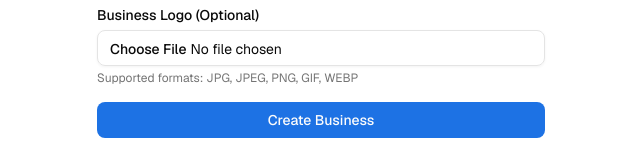
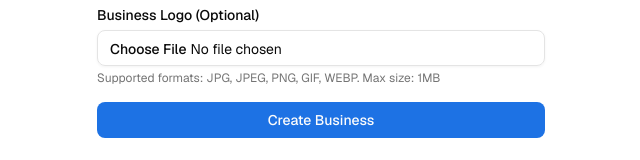
Before and after one commit to kadekedwin/billforge-fe, a Next.js app: page /businesses in a window 1280 px wide. Shown: the part 538-698 px from the top of the page, without its empty margins (319-959 px from the left). Built offline with nearby package versions, Linux system fonts and the light colour scheme; no server answers; sample sign-in values are in the browser's storage.

Commit message:
create image input max size, 1mb max

```diff
--- a/app/(main)/businesses/page.tsx
+++ b/app/(main)/businesses/page.tsx
@@ -104,6 +104,12 @@ export default function BusinessesPage() {
     const handleImageChange = (e: React.ChangeEvent<HTMLInputElement>) => {
         const file = e.target.files?.[0];
         if (file) {
+            // Check file size (1MB = 1048576 bytes)
+            if (file.size > 1048576) {
+                setError('Image size must be less than 1MB');
+                e.target.value = ''; // Clear the input
+                return;
+            }
             setSelectedImage(file);
             setImageDeleted(false);
             const reader = new FileReader();
@@ -463,7 +469,7 @@ export default function BusinessesPage() {
                                                 className="cursor-pointer"
                                             />
                                             <p className="text-xs text-muted-foreground mt-1">
-                                                Supported formats: JPG, JPEG, PNG, GIF, WEBP
+                                                Supported formats: JPG, JPEG, PNG, GIF, WEBP. Max size: 1MB
                                             </p>
                                         </div>
                                     </div>
--- a/app/(main)/items/page.tsx
+++ b/app/(main)/items/page.tsx
@@ -206,6 +206,12 @@ export default function ItemsPage() {
         if (file) {
             if (!file.type.startsWith('image/')) {
                 setError('Please select an image file');
+                return;
+            }
+            // Check file size (1MB = 1048576 bytes)
+            if (file.size > 1048576) {
+                setError('Image size must be less than 1MB');
+                e.target.value = ''; // Clear the input
                 return;
             }
             setSelectedImage(file);
@@ -641,7 +647,7 @@ export default function ItemsPage() {
                                                     className="cursor-pointer"
                                                 />
                                                 <p className="text-xs text-muted-foreground mt-1">
-                                                    Supported formats: JPG, JPEG, PNG, GIF, WEBP
+                                                    Supported formats: JPG, JPEG, PNG, GIF, WEBP. Max size: 1MB
                                                 </p>
                                             </div>
                                         </div>
--- a/components/business-onboarding.tsx
+++ b/components/business-onboarding.tsx
@@ -54,6 +54,12 @@ export function BusinessOnboarding() {
   const handleImageChange = (e: React.ChangeEvent<HTMLInputElement>) => {
     const file = e.target.files?.[0]
     if (file) {
+      // Check file size (1MB = 1048576 bytes)
+      if (file.size > 1048576) {
+        setError('Image size must be less than 1MB')
+        e.target.value = '' // Clear the input
+        return
+      }
       setSelectedImage(file)
       const reader = new FileReader()
       reader.onloadend = () => {
@@ -235,7 +241,7 @@ export function BusinessOnboarding() {
                   className="cursor-pointer"
                 />
                 <p className="text-xs text-muted-foreground mt-1">
-                  Supported formats: JPG, JPEG, PNG, GIF, WEBP
+                  Supported formats: JPG, JPEG, PNG, GIF, WEBP. Max size: 1MB
                 </p>
               </div>
             </div>
--- a/components/sidebar.tsx
+++ b/components/sidebar.tsx
@@ -180,6 +180,12 @@ function SidebarContent({onNavigate}: { onNavigate?: () => void }) {
     const handleImageChange = (e: React.ChangeEvent<HTMLInputElement>) => {
         const file = e.target.files?.[0];
         if (file) {
+            // Check file size (1MB = 1048576 bytes)
+            if (file.size > 1048576) {
+                setError('Image size must be less than 1MB');
+                e.target.value = ''; // Clear the input
+                return;
+            }
             setSelectedImage(file);
             setImageDeleted(false);
             const reader = new FileReader();
@@ -658,7 +664,7 @@ function SidebarContent({onNavigate}: { onNavigate?: () => void }) {
                                             className="cursor-pointer"
                                         />
                                         <p className="text-xs text-muted-foreground mt-1">
-                                            Supported formats: JPG, JPEG, PNG, GIF, WEBP
+                                            Supported formats: JPG, JPEG, PNG, GIF, WEBP. Max size: 1MB
                                         </p>
                                     </div>
                                 </div>
--- a/next.config.ts
+++ b/next.config.ts
@@ -9,6 +9,11 @@ const nextConfig: NextConfig = {
             },
         ],
     },
+    experimental: {
+        serverActions: {
+            bodySizeLimit: '1mb'
+        }
+    }
 };
 
 export default nextConfig;
```
